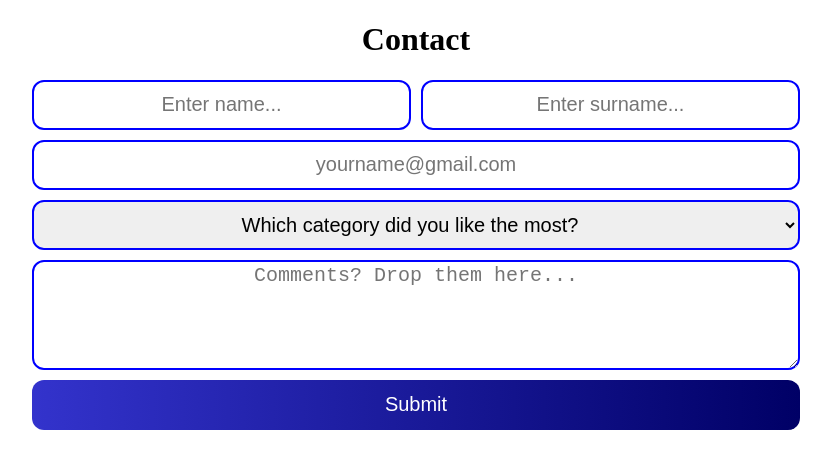
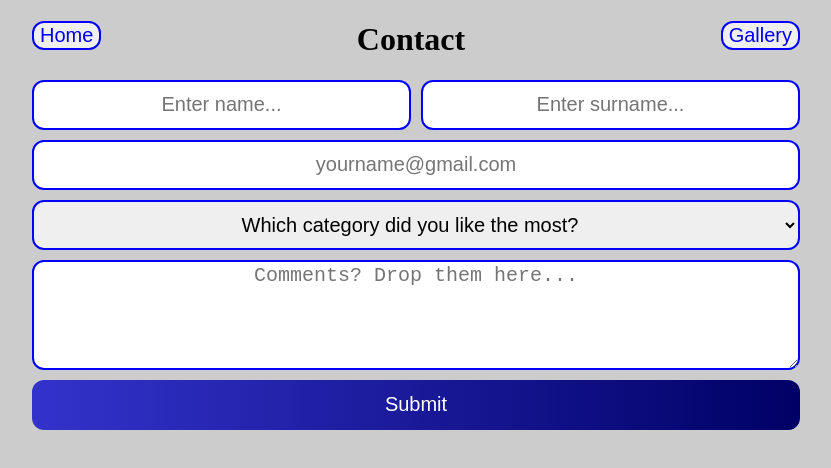
Before and after one commit to ridhaaDev/outdoor_adventures, a plain HTML site: page Contact.html in a window 1280 px wide. Shown: the whole page, without its empty margins (224-1055 px from the left). Drawn offline with Linux system fonts and the light colour scheme.

Commit message:
Updated contact form to have links, gave it a bg.

```diff
--- a/Contact.html
+++ b/Contact.html
@@ -8,7 +8,11 @@
     <link rel="stylesheet" href="css/Contact.css">
   </head>
   <body>
-    <h1>Contact</h1>
+    <h1>
+      <button id="home" type="button" name="button"><a href="outdoor_adventures.html">Home</a></button>
+      Contact
+  <button id="gallery" type="button" name="button"><a href="gallery.html">Gallery</a></button>
+    </h1>
     <form class="contactForm" action="" method="post">
       <input type="text" name="" value="" id="name" placeholder="Enter name...">
       <input type="text" name="" value="" id="surname" placeholder="Enter surname...">
@@ -25,7 +29,7 @@
 
       <textarea name="name" rows="8" cols="60" placeholder="Comments? Drop them here..." id="comments"></textarea>
 
-      <button type="button" name="button" id="submit">Submit</button>
+      <button type="submit" name="button" id="submit">Submit</button>
     </form>
 
   </body>
--- a/css/Contact.scss
+++ b/css/Contact.scss
@@ -1,4 +1,8 @@
 // Mobile first styling for contact page
+body{
+  // light grey bg
+  background-color: #ccc;
+}
 form{
   display: grid;
   grid-template-rows: repeat(6,50px);
@@ -13,8 +17,18 @@ form{
 }
 h1{
   text-align: center;
+  a{
+    text-decoration: none;
+  }
 }
-
+#home{
+  grid-column: 1/2;
+  float: left;
+}
+#gallery{
+  grid-column: 2/3;
+  float: right;
+}
 form input,select,textarea, button{
   border-radius: 12px;
   font-size: 20px;
@@ -41,6 +55,7 @@ grid-area:email;
   grid-area: comments;
 }
 #submit{
+  cursor: pointer;
   grid-area:button;
   background: linear-gradient(to right, #3333cc,#000066);
   color: white;
```
Also changed, not shown: css/Contact.css, 1 other file.
